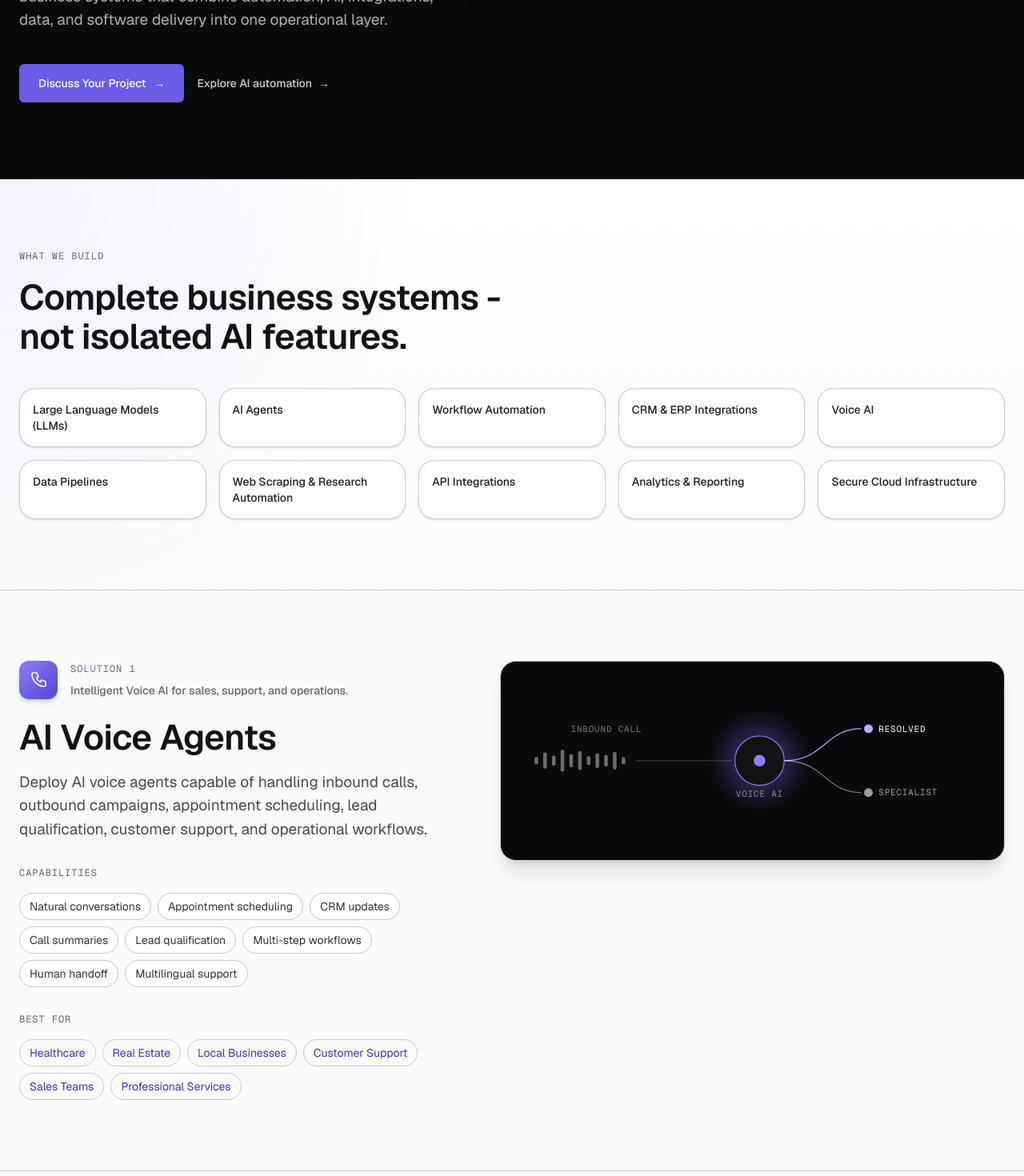
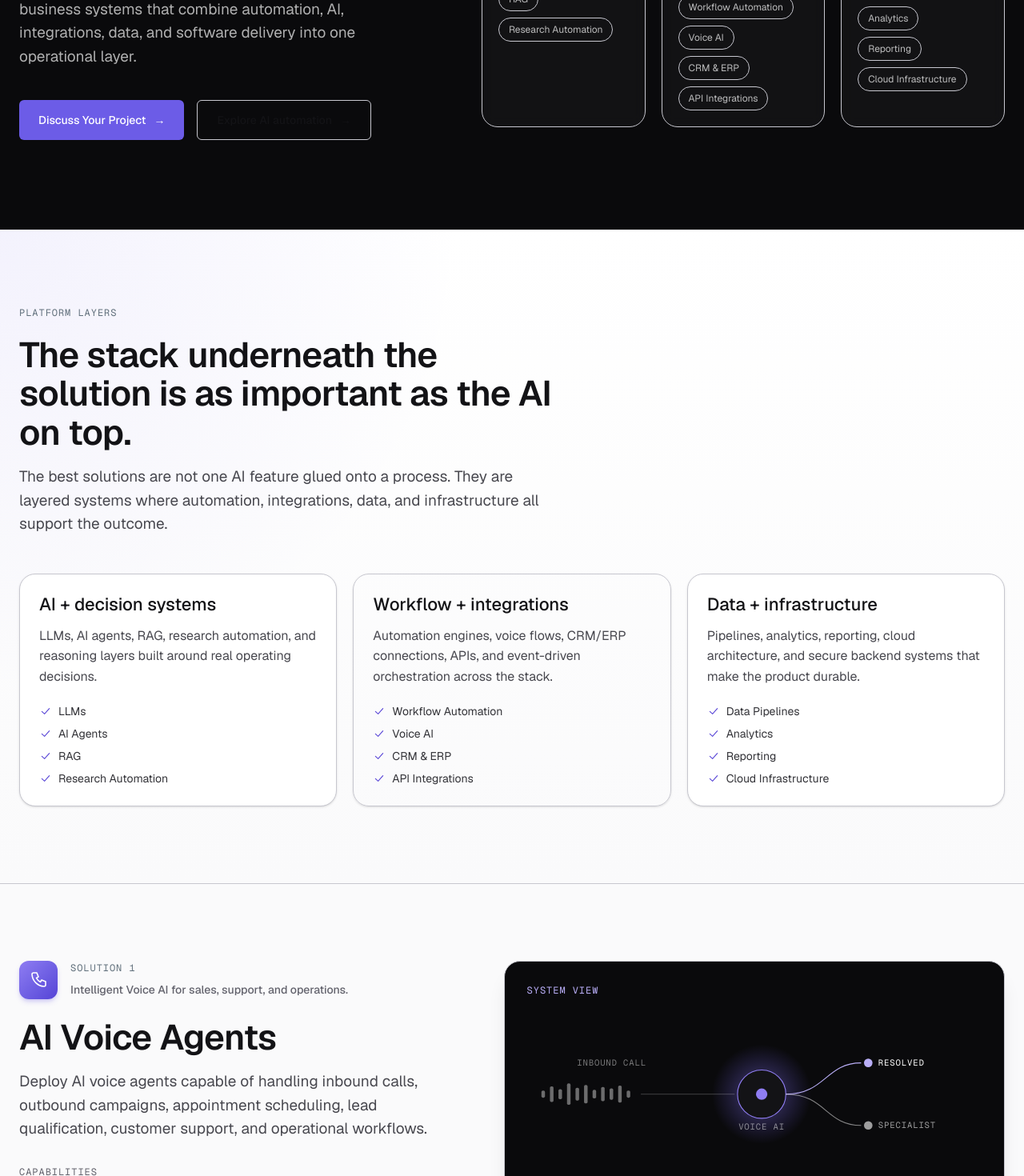
Before and after one commit to raptric/raptric.com, a Next.js app: page /solutions in a window 1280 px wide. Shown: the part 720-2190 px from the top of the page at 80% size. Built offline with nearby package versions, Linux system fonts and the light colour scheme.

Commit message:
Polish solutions page spacing and layout

```diff
--- a/app/solutions/page.tsx
+++ b/app/solutions/page.tsx
@@ -3,7 +3,7 @@ import type { ReactNode } from "react";
 import Container from "@/components/ui/container";
 import Eyebrow from "@/components/ui/eyebrow";
 import IconBadge from "@/components/ui/icon-badge";
-import { CtaLink } from "@/components/ui/button";
+import { CtaLink, SecondaryCtaLink } from "@/components/ui/button";
 import WorkflowGraph from "@/components/illustrations/workflow-graph";
 import EmailFlow from "@/components/illustrations/email-flow";
 import VoiceFlow from "@/components/illustrations/voice-flow";
@@ -83,6 +83,24 @@ const WHAT_WE_BUILD = [
   "API Integrations",
   "Analytics & Reporting",
   "Secure Cloud Infrastructure",
+];
+
+const PLATFORM_LAYERS = [
+  {
+    title: "AI + decision systems",
+    body: "LLMs, AI agents, RAG, research automation, and reasoning layers built around real operating decisions.",
+    items: ["LLMs", "AI Agents", "RAG", "Research Automation"],
+  },
+  {
+    title: "Workflow + integrations",
+    body: "Automation engines, voice flows, CRM/ERP connections, APIs, and event-driven orchestration across the stack.",
+    items: ["Workflow Automation", "Voice AI", "CRM & ERP", "API Integrations"],
+  },
+  {
+    title: "Data + infrastructure",
+    body: "Pipelines, analytics, reporting, cloud architecture, and secure backend systems that make the product durable.",
+    items: ["Data Pipelines", "Analytics", "Reporting", "Cloud Infrastructure"],
+  },
 ];
 
 const SOLUTIONS: Solution[] = [
@@ -444,7 +462,7 @@ export default function Solutions() {
       <section className="relative overflow-hidden bg-ink-950 text-mist-50">
         <div className="absolute inset-x-0 top-0 h-px bg-gradient-to-r from-transparent via-signal-400/40 to-transparent" />
         <div className="absolute right-0 top-20 h-72 w-72 rounded-full bg-signal-500/16 blur-[120px]" />
-        <Container className="grid items-center gap-14 py-18 md:grid-cols-[0.9fr_1.1fr] md:py-24">
+        <Container className="grid items-center gap-16 py-20 md:grid-cols-[0.88fr_1.12fr] md:py-28">
           <div>
             <Eyebrow className="mb-4 text-signal-400">Solutions</Eyebrow>
             <h1 className="max-w-3xl text-display font-semibold">
@@ -457,27 +475,44 @@ export default function Solutions() {
             </p>
             <div className="mt-10 flex flex-wrap gap-4">
               <CtaLink href="/contact">Discuss Your Project</CtaLink>
-              <Link
-                href="/ai-automation"
-                className="group inline-flex items-center gap-2 text-sm font-medium text-mist-50/80 hover:text-mist-50"
-              >
+              <SecondaryCtaLink href="/ai-automation">
                 Explore AI automation
-                <span className="transition-transform duration-200 group-hover:translate-x-0.5">
-                  &rarr;
-                </span>
-              </Link>
+              </SecondaryCtaLink>
             </div>
           </div>
 
-          <div className="rounded-[var(--radius-lg)] border border-mist-50/12 bg-mist-50/[0.04] p-6 shadow-2xl backdrop-blur">
-            <p className="label text-signal-300">What we build</p>
-            <div className="mt-6 grid gap-3 sm:grid-cols-2">
-              {WHAT_WE_BUILD.map((item) => (
+          <div className="grid gap-5">
+            <div className="rounded-[var(--radius-lg)] border border-mist-50/12 bg-mist-50/[0.04] p-7 shadow-2xl backdrop-blur">
+              <p className="label text-signal-300">What we build</p>
+              <div className="mt-6 grid gap-3 sm:grid-cols-2">
+                {WHAT_WE_BUILD.slice(0, 6).map((item) => (
+                  <div
+                    key={item}
+                    className="rounded-[var(--radius-md)] border border-mist-50/10 bg-ink-900/50 px-4 py-3 text-sm text-mist-50/76"
+                  >
+                    {item}
+                  </div>
+                ))}
+              </div>
+            </div>
+            <div className="grid gap-5 sm:grid-cols-3">
+              {PLATFORM_LAYERS.map((layer) => (
                 <div
-                  key={item}
-                  className="rounded-[var(--radius-md)] border border-mist-50/10 bg-ink-900/50 px-4 py-3 text-sm text-mist-50/76"
+                  key={layer.title}
+                  className="rounded-[var(--radius-lg)] border border-mist-50/12 bg-mist-50/[0.035] p-5 backdrop-blur"
                 >
-                  {item}
+                  <p className="text-base font-medium text-mist-50">{layer.title}</p>
+                  <p className="mt-3 text-sm leading-6 text-mist-50/64">{layer.body}</p>
+                  <div className="mt-4 flex flex-wrap gap-2">
+                    {layer.items.map((item) => (
+                      <span
+                        key={item}
+                        className="rounded-full border border-mist-50/10 bg-ink-900/45 px-3 py-1.5 text-xs text-mist-50/72"
+                      >
+                        {item}
+                      </span>
+                    ))}
+                  </div>
                 </div>
               ))}
             </div>
@@ -486,18 +521,36 @@ export default function Solutions() {
       </section>
 
       <section className="border-b border-ink-200 bg-[radial-gradient(circle_at_top_left,_rgba(108,92,231,0.08),_transparent_38%),linear-gradient(to_bottom,_var(--color-mist-50),_var(--color-mist-100))]">
-        <Container className="py-18 md:py-22">
-          <Eyebrow className="mb-5">What we build</Eyebrow>
+        <Container className="py-20 md:py-24">
+          <Eyebrow className="mb-5">Platform layers</Eyebrow>
           <h2 className="max-w-2xl text-h1 font-semibold text-ink-900">
-            Complete business systems - not isolated AI features.
+            The stack underneath the solution is as important as the AI on top.
           </h2>
-          <div className="mt-10 grid gap-4 sm:grid-cols-2 lg:grid-cols-5">
-            {WHAT_WE_BUILD.map((item) => (
+          <p className="mt-4 max-w-2xl text-body-lg text-ink-600">
+            The best solutions are not one AI feature glued onto a process. They
+            are layered systems where automation, integrations, data, and
+            infrastructure all support the outcome.
+          </p>
+          <div className="mt-12 grid gap-5 lg:grid-cols-3">
+            {PLATFORM_LAYERS.map((layer, index) => (
               <div
-                key={item}
-                className="rounded-[var(--radius-lg)] border border-ink-200 bg-mist-50 px-4 py-4 text-sm font-medium text-ink-800 shadow-sm"
+                key={layer.title}
+                className={`rounded-[var(--radius-lg)] border p-6 shadow-sm ${
+                  index === 1
+                    ? "border-signal-200 bg-signal-50"
+                    : "border-ink-200 bg-mist-50"
+                }`}
               >
-                {item}
+                <p className="text-h3 font-medium text-ink-900">{layer.title}</p>
+                <p className="mt-3 text-body text-ink-600">{layer.body}</p>
+                <div className="mt-5 grid gap-2 text-sm text-ink-700">
+                  {layer.items.map((item) => (
+                    <div key={item} className="flex items-start gap-2">
+                      <CheckIcon className="mt-0.5 h-4 w-4 shrink-0 text-signal-600" />
+                      <span>{item}</span>
+                    </div>
+                  ))}
+                </div>
               </div>
             ))}
           </div>
@@ -509,9 +562,9 @@ export default function Solutions() {
           const reversed = index % 2 === 1;
           return (
             <div key={solution.title} className="border-b border-ink-200">
-              <Container className="py-18 md:py-22">
+              <Container className="py-20 md:py-24">
                 <div
-                  className={`grid gap-10 md:grid-cols-[0.92fr_1.08fr] md:items-start md:gap-16 ${
+                  className={`grid gap-12 md:grid-cols-[0.92fr_1.08fr] md:items-start md:gap-18 ${
                     reversed ? "md:[&>*:first-child]:order-2" : ""
                   }`}
                 >
@@ -525,7 +578,7 @@ export default function Solutions() {
                         </p>
                       </div>
                     </div>
-                    <h2 className="mt-6 text-h1 font-semibold text-ink-900">
+                    <h2 className="mt-6 max-w-3xl text-h1 font-semibold text-ink-900">
                       {solution.title}
                     </h2>
                     <p className="mt-4 max-w-2xl text-body-lg text-ink-600">
@@ -535,11 +588,11 @@ export default function Solutions() {
                     {solution.capabilities ? (
                       <>
                         <p className="mt-8 label text-ink-500">Capabilities</p>
-                        <div className="mt-4 flex flex-wrap gap-2">
+                        <div className="mt-4 flex flex-wrap gap-2.5">
                           {solution.capabilities.map((item) => (
                             <span
                               key={item}
-                              className="rounded-full border border-ink-200 bg-mist-50 px-3 py-1.5 text-sm text-ink-700"
+                              className="rounded-full border border-ink-200 bg-mist-50 px-3.5 py-1.5 text-sm text-ink-700 shadow-sm"
                             >
                               {item}
                             </span>
@@ -553,7 +606,7 @@ export default function Solutions() {
                         {solution.groups.map((group) => (
                           <div
                             key={group.title}
-                            className="rounded-[var(--radius-lg)] border border-ink-200 bg-mist-50 p-5 shadow-sm"
+                            className="rounded-[var(--radius-lg)] border border-ink-200 bg-mist-50 p-5 shadow-sm transition-transform duration-200 hover:-translate-y-0.5"
                           >
                             <p className="label text-signal-600">{group.title}</p>
                             <div className="mt-3 grid gap-2 text-sm text-ink-700">
@@ -572,10 +625,10 @@ export default function Solutions() {
                     {solution.workflow ? (
                       <>
                         <p className="mt-8 label text-ink-500">Workflow</p>
-                        <div className="mt-4 flex flex-wrap items-center gap-2 text-sm text-ink-700">
+                        <div className="mt-4 flex flex-wrap items-center gap-2.5 text-sm text-ink-700">
                           {solution.workflow.map((item, i, arr) => (
                             <div key={item} className="flex items-center gap-2">
-                              <span className="rounded-full border border-ink-200 bg-mist-50 px-3 py-1.5">
+                              <span className="rounded-full border border-ink-200 bg-mist-50 px-3.5 py-1.5 shadow-sm">
                                 {item}
                               </span>
                               {i < arr.length - 1 ? (
@@ -590,11 +643,11 @@ export default function Solutions() {
                     {solution.bestFor ? (
                       <>
                         <p className="mt-8 label text-ink-500">Best For</p>
-                        <div className="mt-4 flex flex-wrap gap-2">
+                        <div className="mt-4 flex flex-wrap gap-2.5">
                           {solution.bestFor.map((item) => (
                             <span
                               key={item}
-                              className="rounded-full border border-signal-200 bg-signal-50 px-3 py-1.5 text-sm text-signal-700"
+                              className="rounded-full border border-signal-200 bg-signal-50 px-3.5 py-1.5 text-sm text-signal-700 shadow-sm"
                             >
                               {item}
                             </span>
@@ -606,11 +659,11 @@ export default function Solutions() {
                     {solution.technologies ? (
                       <>
                         <p className="mt-8 label text-ink-500">Technologies</p>
-                        <div className="mt-4 flex flex-wrap gap-2">
+                        <div className="mt-4 flex flex-wrap gap-2.5">
                           {solution.technologies.map((item) => (
                             <span
                               key={item}
-                              className="rounded-full border border-ink-200 bg-white px-3 py-1.5 text-sm text-ink-700"
+                              className="rounded-full border border-ink-200 bg-white px-3.5 py-1.5 text-sm text-ink-700 shadow-sm"
                             >
                               {item}
                             </span>
@@ -620,15 +673,18 @@ export default function Solutions() {
                     ) : null}
 
                     {solution.note ? (
-                      <div className="mt-8 rounded-[var(--radius-lg)] border border-signal-200 bg-signal-50 p-5">
+                      <div className="mt-8 rounded-[var(--radius-lg)] border border-signal-200 bg-signal-50 p-5 shadow-sm">
                         <p className="label text-signal-700">Differentiator</p>
                         <p className="mt-3 text-body text-ink-700">{solution.note}</p>
                       </div>
                     ) : null}
                   </div>
 
-                  <div className="overflow-hidden rounded-[var(--radius-lg)] border border-ink-200 bg-ink-950 p-6 text-mist-50 shadow-xl">
-                    {solution.visual}
+                  <div className="md:sticky md:top-24">
+                    <div className="overflow-hidden rounded-[var(--radius-lg)] border border-ink-200 bg-ink-950 p-7 text-mist-50 shadow-xl">
+                      <p className="label text-signal-300">System view</p>
+                      <div className="mt-6">{solution.visual}</div>
+                    </div>
                   </div>
                 </div>
               </Container>
@@ -638,7 +694,7 @@ export default function Solutions() {
       </section>
 
       <section className="border-b border-ink-200 bg-mist-200/60">
-        <Container className="py-18 md:py-22">
+        <Container className="py-20 md:py-24">
           <Eyebrow className="mb-5">Industries We Serve</Eyebrow>
           <h2 className="max-w-2xl text-h1 font-semibold text-ink-900">
             The same AI systems model, applied to different operating environments.
@@ -659,16 +715,16 @@ export default function Solutions() {
       </section>
 
       <section className="border-b border-ink-200">
-        <Container className="py-18 md:py-22">
+        <Container className="py-20 md:py-24">
           <Eyebrow className="mb-5">Technology Stack</Eyebrow>
           <h2 className="max-w-2xl text-h1 font-semibold text-ink-900">
             Capabilities across AI, automation, backend systems, data, and integrations.
           </h2>
-          <div className="mt-10 grid gap-5 lg:grid-cols-2 xl:grid-cols-3">
+          <div className="mt-12 grid gap-5 lg:grid-cols-2 xl:grid-cols-3">
             {STACK_GROUPS.map((group) => (
               <div
                 key={group.title}
-                className="rounded-[var(--radius-lg)] border border-ink-200 bg-mist-50 p-6 shadow-sm"
+                className="rounded-[var(--radius-lg)] border border-ink-200 bg-mist-50 p-6 shadow-sm transition-transform duration-200 hover:-translate-y-0.5"
               >
                 <h3 className="text-h3 font-medium text-ink-900">{group.title}</h3>
                 <div className="mt-4 grid gap-2 text-sm text-ink-700">
@@ -686,7 +742,7 @@ export default function Solutions() {
       </section>
 
       <section className="bg-ink-950 text-mist-50">
-        <Container className="py-18 md:py-22">
+        <Container className="py-20 md:py-24">
           <div className="grid gap-10 md:grid-cols-[0.88fr_1.12fr] md:gap-16">
             <div>
               <Eyebrow className="mb-5 text-signal-300">Why Companies Choose Us</Eyebrow>
@@ -704,7 +760,7 @@ export default function Solutions() {
               {WHY_US.map((item) => (
                 <div
                   key={item}
-                  className="rounded-[var(--radius-lg)] border border-mist-50/12 bg-mist-50/[0.04] p-5 backdrop-blur"
+                  className="rounded-[var(--radius-lg)] border border-mist-50/12 bg-mist-50/[0.04] p-5 backdrop-blur transition-transform duration-200 hover:-translate-y-0.5"
                 >
                   <div className="flex items-start gap-3">
                     <IconBadge Icon={CheckIcon} className="h-10 w-10 shrink-0" />
@@ -715,8 +771,8 @@ export default function Solutions() {
             </div>
           </div>
 
-          <div className="mt-12 rounded-[var(--radius-lg)] border border-mist-50/12 bg-mist-50/[0.04] p-7 md:p-8">
-            <div className="grid gap-6 md:grid-cols-[0.7fr_0.3fr] md:items-center">
+          <div className="mt-14 rounded-[var(--radius-lg)] border border-mist-50/12 bg-mist-50/[0.04] p-8 md:p-10">
+            <div className="grid gap-8 md:grid-cols-[0.68fr_0.32fr] md:items-center">
               <div>
                 <p className="label text-signal-300">Ready to Build Your AI Platform?</p>
                 <h3 className="mt-3 text-h2 font-semibold">
```
